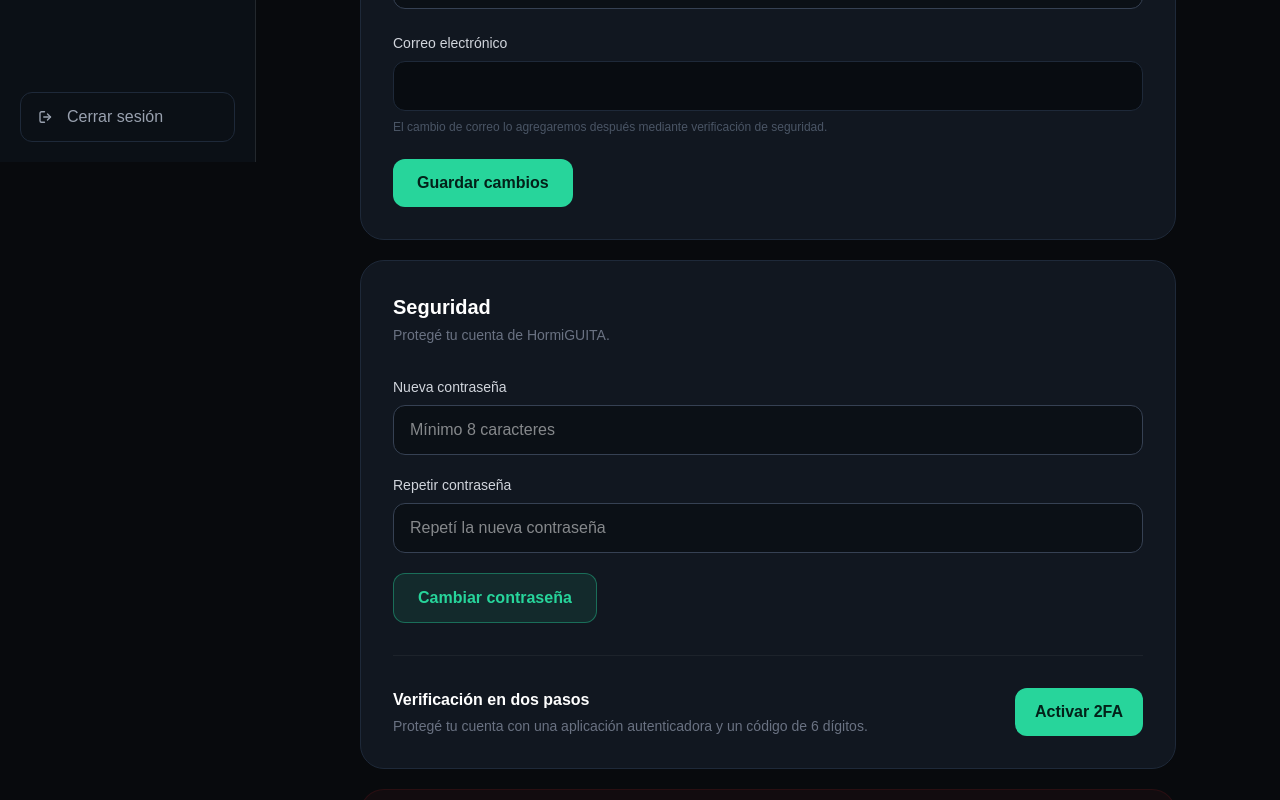
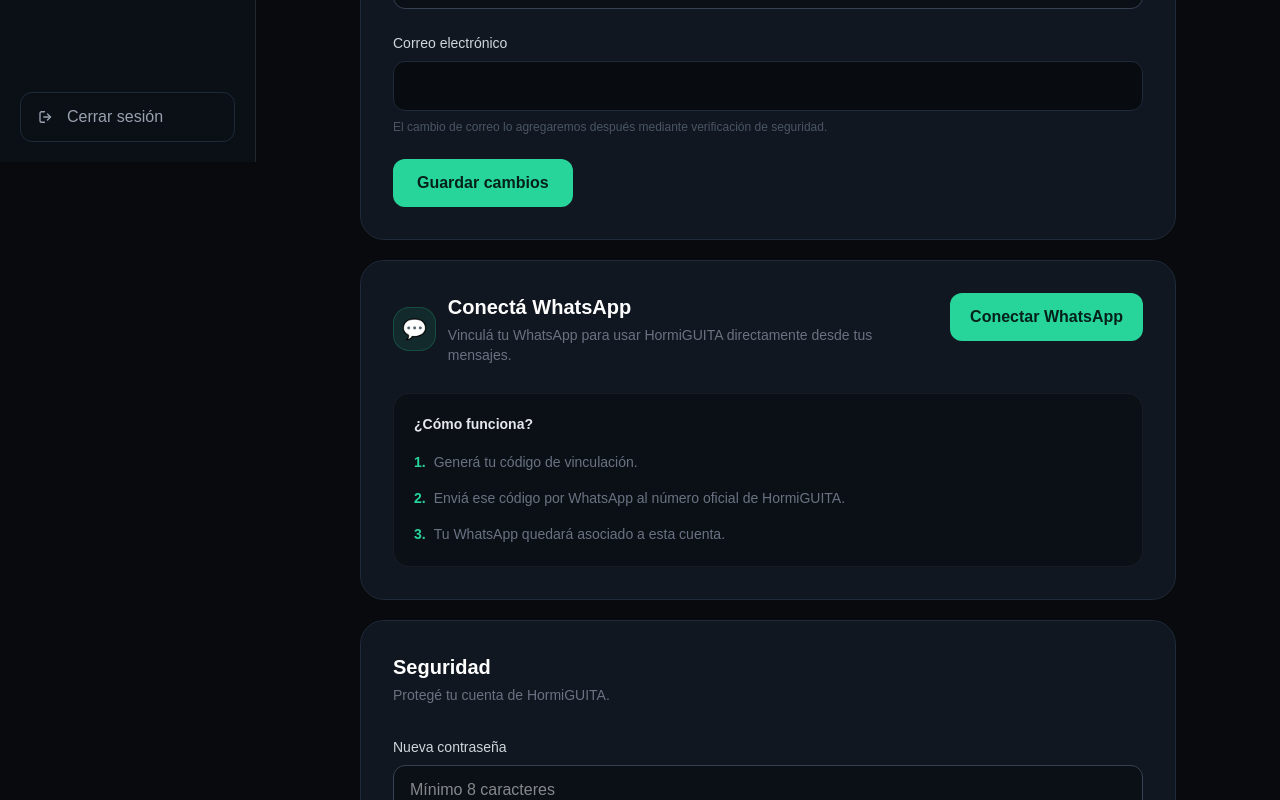
Before and after one commit to hormiguitaapp/hormiguita-web, a Next.js app: page /perfil in a window 1280 px wide. Shown: the part 638-1438 px from the top of the page. Built offline with nearby package versions, Linux system fonts and the light colour scheme; no server answers.

Commit message:
Add WhatsApp linking UI to profile

```diff
--- a/src/app/perfil/page.tsx
+++ b/src/app/perfil/page.tsx
@@ -62,6 +62,23 @@
 
   const [error, setError] =
     useState("");
+
+
+  // =========================
+  // WHATSAPP
+  // =========================
+
+  const [whatsappLoading, setWhatsappLoading] =
+    useState(false);
+
+  const [whatsappCode, setWhatsappCode] =
+    useState<string | null>(null);
+
+  const [whatsappExpiresAt, setWhatsappExpiresAt] =
+    useState<string | null>(null);
+
+  const [whatsappCopied, setWhatsappCopied] =
+    useState(false);
 
   // =========================
   // MFA / 2FA
@@ -1085,6 +1102,103 @@
   }
 
   // =========================
+  // WHATSAPP
+  // =========================
+
+  async function generateWhatsAppCode() {
+    setError("");
+    setMessage("");
+    setWhatsappLoading(true);
+    setWhatsappCopied(false);
+
+    try {
+      const response = await fetch(
+        "/api/whatsapp/link-code",
+        {
+          method: "POST",
+          headers: {
+            "Content-Type": "application/json",
+          },
+        }
+      );
+
+      const data = await response.json();
+
+      if (!response.ok) {
+        throw new Error(
+          data?.error ??
+            "No se pudo generar el código de vinculación."
+        );
+      }
+
+      setWhatsappCode(data.code ?? null);
+      setWhatsappExpiresAt(
+        data.expiresAt ?? null
+      );
+    } catch (err) {
+      console.error(
+        "Error generando código de WhatsApp:",
+        err
+      );
+
+      setError(
+        err instanceof Error
+          ? err.message
+          : "No se pudo generar el código de vinculación."
+      );
+    }
+
+    setWhatsappLoading(false);
+  }
+
+  async function copyWhatsAppCode() {
+    if (!whatsappCode) return;
+
+    try {
+      await navigator.clipboard.writeText(
+        whatsappCode
+      );
+
+      setWhatsappCopied(true);
+
+      window.setTimeout(() => {
+        setWhatsappCopied(false);
+      }, 2000);
+    } catch (err) {
+      console.error(
+        "No se pudo copiar el código:",
+        err
+      );
+
+      setError(
+        "No se pudo copiar el código. Copialo manualmente."
+      );
+    }
+  }
+
+  function formatWhatsAppExpiration() {
+    if (!whatsappExpiresAt) {
+      return "10 minutos";
+    }
+
+    const date = new Date(
+      whatsappExpiresAt
+    );
+
+    if (Number.isNaN(date.getTime())) {
+      return "10 minutos";
+    }
+
+    return date.toLocaleTimeString(
+      "es-AR",
+      {
+        hour: "2-digit",
+        minute: "2-digit",
+      }
+    );
+  }
+
+  // =========================
   // LOGOUT
   // =========================
 
@@ -1332,6 +1446,168 @@
               </button>
 
             </form>
+
+          </section>
+
+          {/* WHATSAPP */}
+
+          <section className="mt-5 rounded-3xl border border-gray-800 bg-[#111720] p-6 lg:p-8">
+
+            <div className="flex flex-col gap-6 sm:flex-row sm:items-start sm:justify-between">
+
+              <div className="max-w-2xl">
+
+                <div className="flex items-center gap-3">
+
+                  <div className="flex h-11 w-11 items-center justify-center rounded-2xl border border-[#27d59b]/20 bg-[#27d59b]/10 text-xl">
+                    💬
+                  </div>
+
+                  <div>
+
+                    <h3 className="text-xl font-bold">
+                      Conectá WhatsApp
+                    </h3>
+
+                    <p className="mt-1 text-sm text-gray-500">
+                      Vinculá tu WhatsApp para usar HormiGUITA directamente desde tus mensajes.
+                    </p>
+
+                  </div>
+
+                </div>
+
+              </div>
+
+              <button
+                type="button"
+                onClick={generateWhatsAppCode}
+                disabled={whatsappLoading}
+                className="shrink-0 rounded-xl bg-[#27d59b] px-5 py-3 font-bold text-[#032119] transition hover:brightness-110 disabled:cursor-not-allowed disabled:opacity-50"
+              >
+                {whatsappLoading
+                  ? "Generando..."
+                  : whatsappCode
+                    ? "Generar nuevo código"
+                    : "Conectar WhatsApp"}
+              </button>
+
+            </div>
+
+            {!whatsappCode ? (
+
+              <div className="mt-7 rounded-2xl border border-white/5 bg-[#0b1016] p-5">
+
+                <p className="text-sm font-semibold text-gray-200">
+                  ¿Cómo funciona?
+                </p>
+
+                <ol className="mt-4 space-y-3 text-sm leading-6 text-gray-500">
+
+                  <li>
+                    <span className="mr-2 font-bold text-[#27d59b]">1.</span>
+                    Generá tu código de vinculación.
+                  </li>
+
+                  <li>
+                    <span className="mr-2 font-bold text-[#27d59b]">2.</span>
+                    Enviá ese código por WhatsApp al número oficial de HormiGUITA.
+                  </li>
+
+                  <li>
+                    <span className="mr-2 font-bold text-[#27d59b]">3.</span>
+                    Tu WhatsApp quedará asociado a esta cuenta.
+                  </li>
+
+                </ol>
+
+              </div>
+
+            ) : (
+
+              <div className="mt-7 rounded-2xl border border-[#27d59b]/20 bg-[#0b1016] p-5 sm:p-6">
+
+                <div className="flex flex-col gap-6 lg:flex-row lg:items-center lg:justify-between">
+
+                  <div>
+
+                    <div className="flex items-center gap-2">
+
+                      <span className="h-2.5 w-2.5 animate-pulse rounded-full bg-[#27d59b]" />
+
+                      <p className="text-sm font-bold text-[#27d59b]">
+                        Código de vinculación generado
+                      </p>
+
+                    </div>
+
+                    <p className="mt-2 text-sm leading-6 text-gray-500">
+                      Enviá este código desde el WhatsApp que querés vincular a tu cuenta de HormiGUITA.
+                    </p>
+
+                  </div>
+
+                  <button
+                    type="button"
+                    onClick={copyWhatsAppCode}
+                    className="rounded-xl border border-gray-700 px-4 py-2 text-sm font-bold text-gray-200 transition hover:bg-white/5"
+                  >
+                    {whatsappCopied
+                      ? "¡Copiado!"
+                      : "Copiar código"}
+                  </button>
+
+                </div>
+
+                <div className="mt-6 rounded-2xl border border-[#27d59b]/20 bg-[#080a0d] px-5 py-6 text-center">
+
+                  <p className="text-xs font-bold tracking-[0.25em] text-gray-600">
+                    TU CÓDIGO
+                  </p>
+
+                  <p className="mt-3 break-all font-mono text-3xl font-black tracking-wider text-[#27d59b] sm:text-4xl">
+                    {whatsappCode}
+                  </p>
+
+                </div>
+
+                <div className="mt-5 flex items-start gap-3 rounded-xl border border-amber-500/10 bg-amber-500/5 p-4">
+
+                  <span className="mt-0.5 text-base">
+                    ⏳
+                  </span>
+
+                  <div>
+
+                    <p className="text-sm font-semibold text-amber-200">
+                      Código temporal
+                    </p>
+
+                    <p className="mt-1 text-sm leading-6 text-gray-500">
+                      {whatsappExpiresAt
+                        ? `Válido hasta las ${formatWhatsAppExpiration()}.`
+                        : "Este código es válido durante 10 minutos."}
+                    </p>
+
+                  </div>
+
+                </div>
+
+                <div className="mt-5 rounded-xl border border-white/5 bg-white/[0.02] p-4 text-sm leading-6 text-gray-400">
+
+                  <p className="font-semibold text-gray-200">
+                    Último paso:
+                  </p>
+
+                  <p className="mt-1">
+                    Abrí WhatsApp desde el número que querés conectar y enviá exactamente el código mostrado arriba al WhatsApp oficial de HormiGUITA.
+                  </p>
+
+                </div>
+
+              </div>
+
+            )}
 
           </section>
 
```
